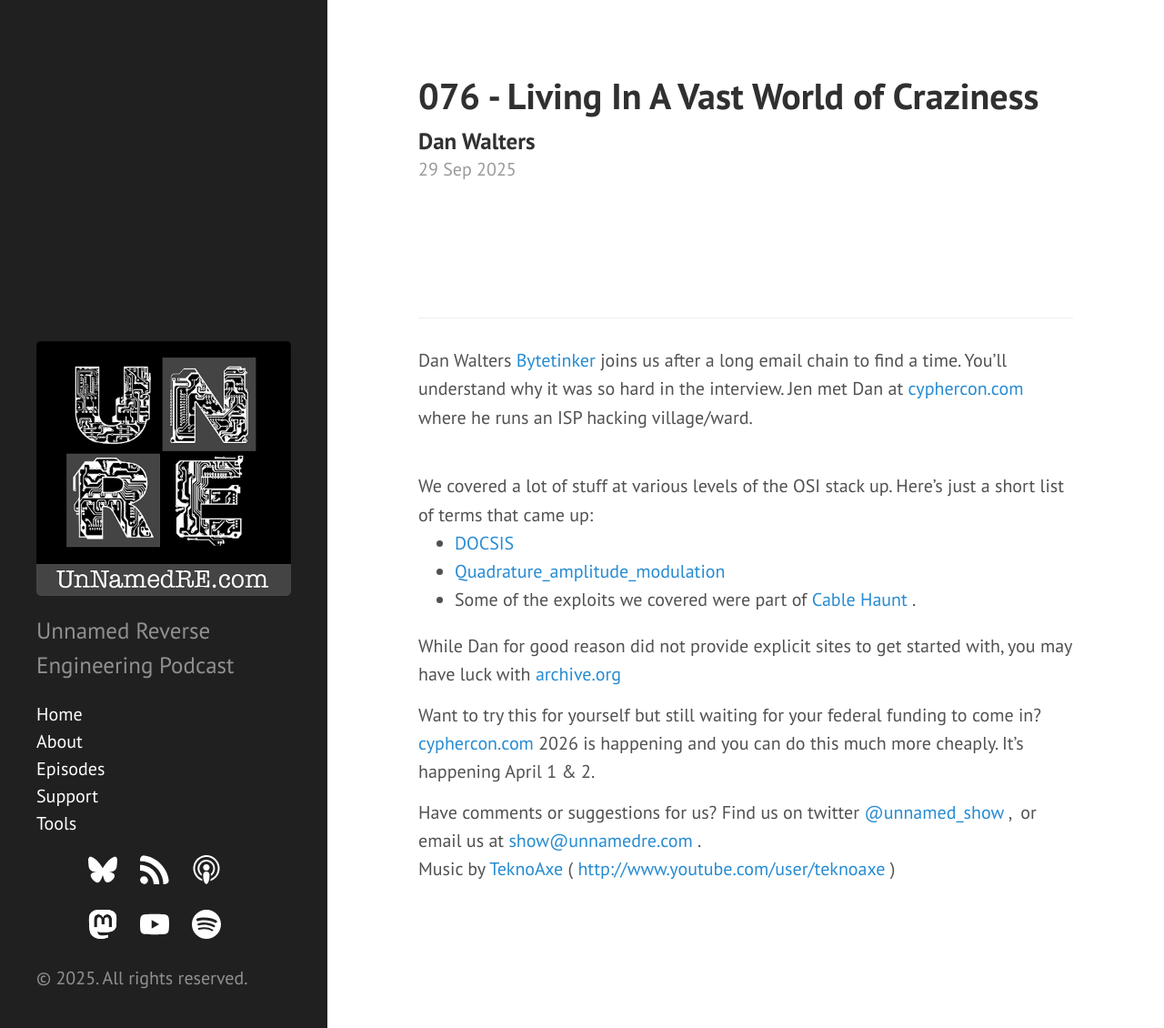
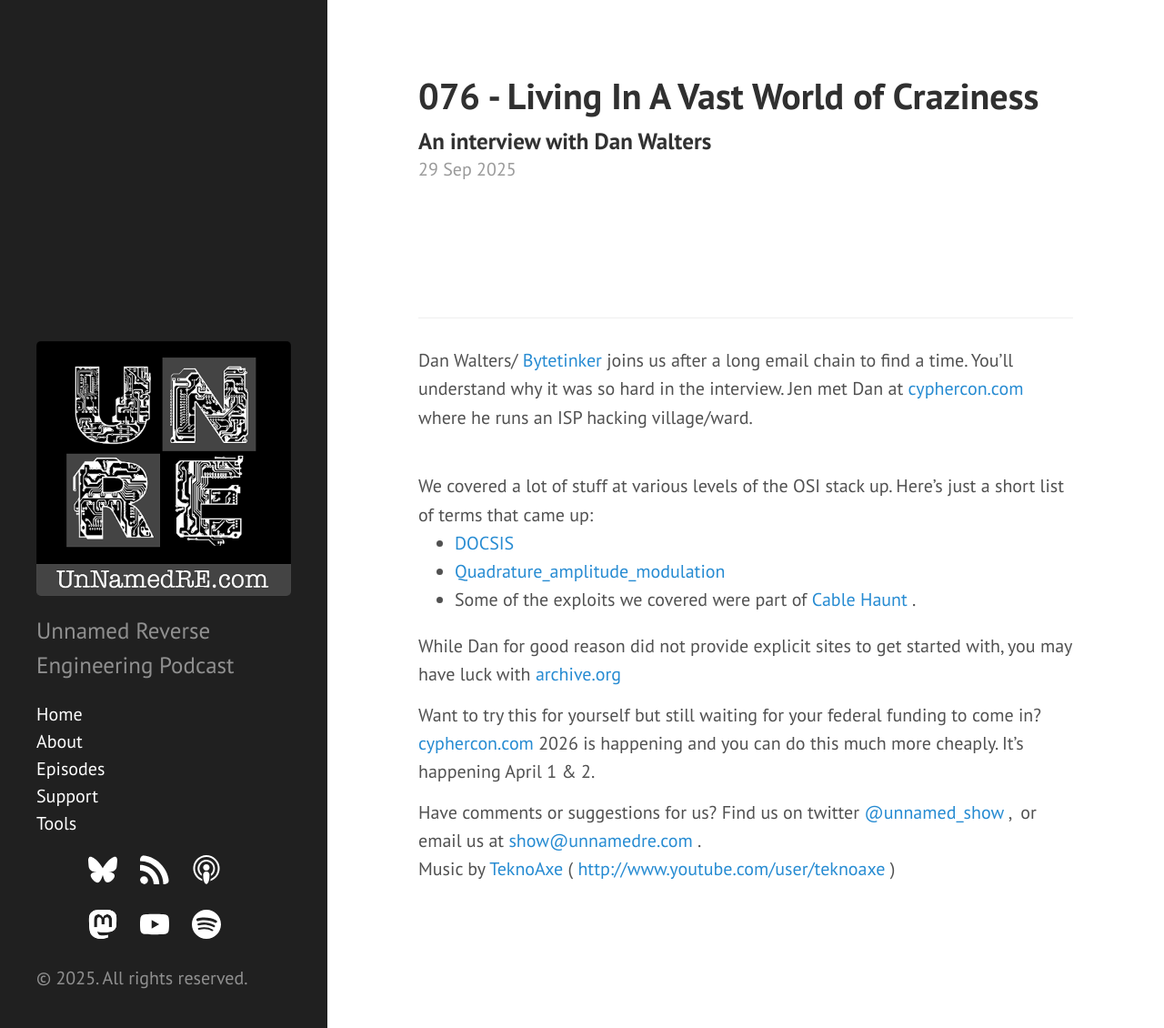
Before and after one commit to unnamedre/unnamedre.github.io, a Jekyll site: the page built from _posts/2025-09-29-076_-_Living_In_A_Vast_World_of_Craziness.md, in a window 1280 px wide and 1130 px high. Shown: the whole window at 91% size. Built offline with Jekyll 4.4.1, drawn with Linux system fonts in a browser that asks for light colours.

Commit message:
More text handling

```diff
--- a/_posts/2025-09-29-076_-_Living_In_A_Vast_World_of_Craziness.md
+++ b/_posts/2025-09-29-076_-_Living_In_A_Vast_World_of_Craziness.md
@@ -1,14 +1,14 @@
 ---
 layout: episode
 title: "076 - Living In A Vast World of Craziness"
-subtitle: "Dan Walters"
+subtitle: "An interview with Dan Walters"
 date: 2025-09-29 01:30:00
 categories: episode
 dir_id: 38388135
 permalink: episode/76
 ---
 <p dir="ltr" id="docs-internal-guid-2e7249fa-7fff-7a96-6764-3ab33f5ed957" style="line-height: 1.56; margin-top: 10pt; margin-bottom: 0pt;">
-  Dan Walters
+  Dan Walters/
   <a href="http://bytetinker.net" style="text-decoration: none;">
     Bytetinker
   </a>
```
